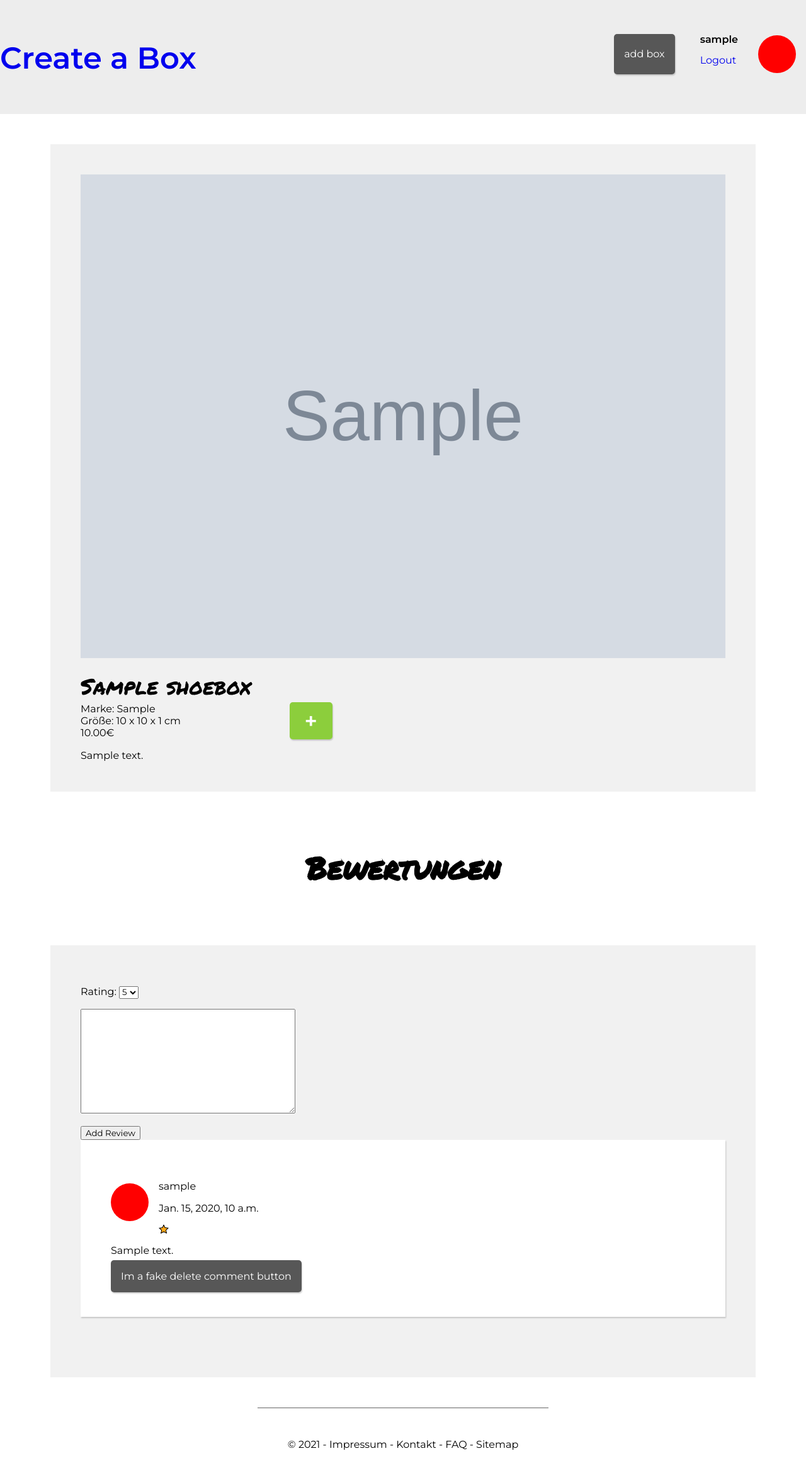
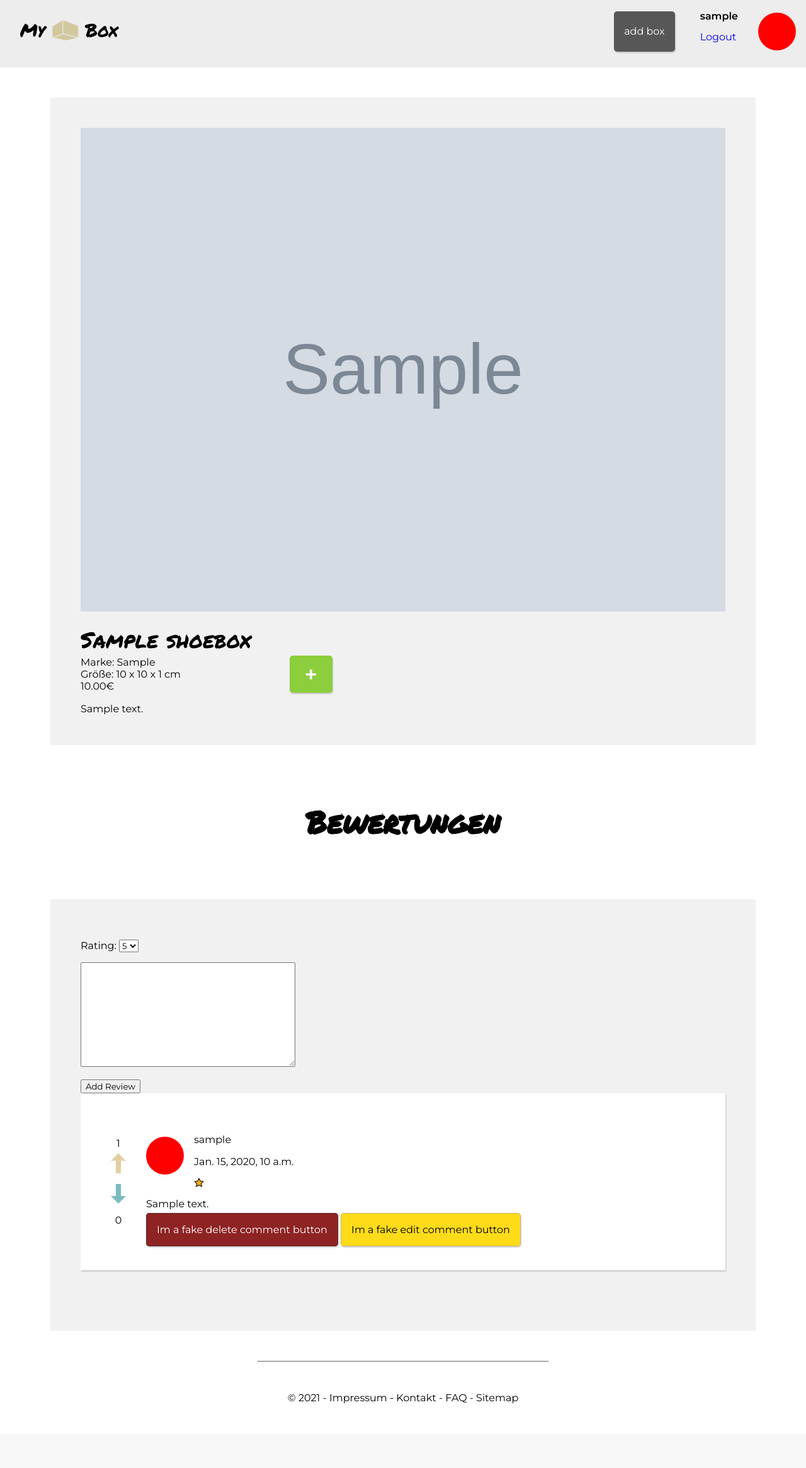
Before and after one commit to eg0re/webpyproject, a Django app: page /box/1/ in a window 1280 px wide. Shown: the top 2331 px of the page at 63% size. After the commit the page ends 2229 px from the top, so only its background shows below. Run offline with Django 3.2, Linux system fonts and the light colour scheme; a user stored in the database is signed in; tables that the repository leaves empty hold one stand-in row (values such as "Sample post"); grey boxes marked "Sample" are stand-in pictures.

Commit message:
added basic voting for comments. some styling stuff. more fake buttons that need functionality that depend on user permissions..

```diff
--- a/Shoebox/models.py
+++ b/Shoebox/models.py
@@ -67,7 +67,6 @@ class Shoebox(models.Model):
                + str(self.height) + " Length: " + str(self.length)
 
 
-# TODO: don't allow multiple reviews from the same user
 class Comment(models.Model):
     RATINGS = [
         (1, 1),
@@ -95,6 +94,30 @@ class Comment(models.Model):
         else:
             return self.text
 
+    def get_upvotes(self):
+        upvotes = Vote.objects.filter(up_or_down='U')
+        return upvotes
+
+    def get_upvotes_count(self):
+        return len(self.get_upvotes())
+
+    def get_downvotes(self):
+        downvotes = Vote.objects.filter(up_or_down='D',
+                                        comment=self)
+        return downvotes
+
+    def get_downvotes_count(self):
+        return len(self.get_downvotes())
+
+    def vote(self, user, up_or_down):
+        U_or_D = 'U'
+        if up_or_down == 'down':
+            U_or_D = 'D'
+        vote = Vote.objects.create(up_or_down=U_or_D,
+                                   user=user,
+                                   comment=self
+                                   )
+
     def __str__(self):
         return self.get_comment_prefix() + ' (' + self.user.username + ')'
 
@@ -113,7 +136,7 @@ class Vote(models.Model):
                                   )
     timestamp = models.DateTimeField(auto_now_add=True)
     user = models.ForeignKey(User, on_delete=models.CASCADE)
-    book = models.ForeignKey(Shoebox, on_delete=models.CASCADE)
+    comment = models.ForeignKey(Comment, on_delete=models.CASCADE)
 
     def __str__(self):
-        return self.up_or_down + ' on ' + self.book.title + ' by ' + self.user.username
+        return self.up_or_down + ' on ' + self.comment.name + ' by ' + self.user.username
--- a/Shoebox/templates/box-detail.html
+++ b/Shoebox/templates/box-detail.html
@@ -1,11 +1,11 @@
 {% extends 'base.html' %}
-{%  load static %}
+{% load static %}
 
 {% block css %}
     <link rel="stylesheet" type="text/css" href="{% static 'css/style.css' %}">
 {% endblock %}
 
-{%  block title %}{{ specific_shoebox.name }}{% endblock %}
+{% block title %}{{ specific_shoebox.name }}{% endblock %}
 
 {% block header-title %}Create a Box{% endblock %}
 
@@ -17,7 +17,9 @@
             <div class="article-details-wrapper">
                 <div>
                     <div>Marke: {{ specific_shoebox.brand }}</div>
-                    <div>Größe: {{ specific_shoebox.width }} x {{ specific_shoebox.height }} x {{ specific_shoebox.length }} cm</div>
+                    <div>Größe: {{ specific_shoebox.width }} x {{ specific_shoebox.height }}
+                        x {{ specific_shoebox.length }} cm
+                    </div>
                     <div class="article-price-detail">{{ specific_shoebox.price }}€</div>
                 </div>
                 <div>
@@ -38,15 +40,27 @@
         </form>
 
         {% if messages %}
-            <ul class="messages">
+            <ul class="messages notice">
                 {% for message in messages %}
                     <li{% if message.tags %} class="{{ message.tags }}"{% endif %}>{{ message }}</li>
                 {% endfor %}
             </ul>
         {% endif %}
 
-        {% for comment in comments_specific_shoebox  %}
+        {% for comment in comments_specific_shoebox %}
             <article class="review">
+                <aside class="votes">
+                    <span>{{ upvotes }}</span>
+                    <a href="{% url 'comment-vote' comment.id 'up' %}">
+                        <img src="{% static '../media/misc/upvote.png' %}" alt="upvote" class="upvote arrow">
+                    </a>
+                    <a href="{% url 'comment-vote' comment.id 'down' %}">
+                        <img src="{% static '../media/misc/downvote.png' %}" alt="downvote" class="downvote arrow">
+                    </a>
+                    <span>{{ downvotes }}</span>
+                </aside>
+
+                <div>
                     <div class="reviewer-info">
                         <!-- TODO: implement user avatar -->
                         <div class="avatar-small"></div>
@@ -61,14 +75,15 @@
                                 {% endwith %}
                             </div>
                         </div>
-
                     </div>
                     <p>{{ comment.text }}</p>
 
                     <!-- TODO: make real comment remove button and not just a ph -->
                     {% if user.is_authenticated %}
-                            <a class="btn" href="{% url 'box-create' %}">Im a fake delete comment button</a>
+                        <a class="alert btn " href="{% url 'box-create' %}">Im a fake delete comment button</a>
+                        <a class="notice btn" href="{% url 'box-create' %}">Im a fake edit comment button</a>
                     {% endif %}
+                </div>
             </article>
         {% endfor %}
 
--- a/Shoebox/urls.py
+++ b/Shoebox/urls.py
@@ -3,7 +3,8 @@ from . import views
 
 urlpatterns = [
     path('', views.ShoeboxListView.as_view(), name='box-list'),
-    path('box/<int:pk>/', views.shoebox_detail, name='box-detail'),
+    path('box/<int:bpk>/', views.shoebox_detail, name='box-detail'),
     path('add/', views.ShoeboxCreateView.as_view(), name="box-create"),
+    path('<int:pk>/<str:up_or_down>/', views.vote, name='comment-vote'),
     path('box/<int:pk>/delete/', views.ShoeboxDeleteView.as_view(), name='box-delete'),
 ]
--- a/Shoebox/views.py
+++ b/Shoebox/views.py
@@ -1,5 +1,5 @@
 from django.contrib import messages
-from django.shortcuts import render
+from django.shortcuts import render, redirect, get_object_or_404
 from django.urls import reverse_lazy
 from django.views.generic import CreateView, DetailView, ListView, DeleteView
 from .forms import ShoeboxForm, CommentForm
@@ -19,7 +19,7 @@ class ShoeboxDetailView(DetailView):
 
 
 def shoebox_detail(request, **kwargs):
-    box_id = kwargs['pk']
+    box_id = kwargs['bpk']
     shoebox = Shoebox.objects.get(id=box_id)
 
     if request.method == 'POST':
@@ -35,11 +35,13 @@ def shoebox_detail(request, **kwargs):
         else:
             print(form.errors)
 
-    comments = Comment.objects.filter(shoebox=shoebox)
+    comments = Comment.objects.filter(shoebox_id=box_id)
+    comment = get_object_or_404(Comment, shoebox_id=box_id, )
+
     context = {'specific_shoebox': shoebox,
                'comments_specific_shoebox': comments,
-               #               'upvotes': shoebox.get_upvotes_count(),
-               #               'downvotes': shoebox.get_downvotes_count(),
+               'upvotes': comment.get_upvotes_count(),
+               'downvotes': comment.get_downvotes_count(),
                'comment_form': CommentForm}
 
     return render(request, 'box-detail.html', context)
@@ -60,3 +62,10 @@ class ShoeboxDeleteView(DeleteView):
     model = Shoebox
     template_name = 'box-delete-confirm.html'
     success_url = "/"
+
+
+def vote(request, pk: str, up_or_down: str):
+    comment = Comment.objects.get(id=int(pk))
+    user = request.user
+    comment.vote(user, up_or_down)
+    return redirect('box-detail', bpk=comment.shoebox_id)
--- a/static/css/style.css
+++ b/static/css/style.css
@@ -30,6 +30,7 @@ header {
     padding: 1rem;
     display: flex;
     justify-content: space-between;
+    align-items: center;
 }
 
 footer {
@@ -37,12 +38,18 @@ footer {
     padding: 3rem;
 }
 
+.logo {
+    height: 2rem;
+}
+
+.logo-wrapper {
+    padding-left: 2rem;
+}
+
 .messages {
     text-decoration: none;
     list-style: none;
     padding: 1rem;
-    background: #ffdb1a;
-    border: 1px solid #ccb274;
 }
 
 .article-wrapper {
@@ -139,6 +146,17 @@ footer {
     box-shadow: #0000002e 1px 2px 2px 0px;
 }
 
+.alert {
+    background: #8e2323;
+    border: 1px solid #5e2929;
+}
+
+.notice {
+    background: #ffdb1a;
+    border: 1px solid #ccb274;
+    color: black;
+}
+
 .detail-article-image {
     width: 100%;
 }
@@ -186,6 +204,28 @@ footer {
     background: white;
     margin-bottom: 3rem;
     box-shadow: #0000002e 1px 2px 2px 0px;
+    display: flex;
+    flex-direction: row;
+}
+
+.votes {
+    padding: 1rem 2rem 1rem 0rem;
+    display: flex;
+    flex-direction: column;
+    justify-content: space-evenly;
+    align-items: center;
+}
+
+.arrow {
+    width: 1.5rem;
+}
+
+.upvote {
+
+}
+
+.downvote {
+
 }
 
 .stars {
--- a/templates/base.html
+++ b/templates/base.html
@@ -10,7 +10,7 @@
 </head>
 <body>
     <header>
-        <h2><a href="/">{% block header-title %}Header title{% endblock %}</a></h2>
+        <a href="/" class="logo-wrapper"><img src="/media/misc/logo.png" class="logo"></a>
 
         {% if user.is_authenticated %}
             {% block logged_in_content_header %}
@@ -30,6 +30,7 @@
         {% endif %}
     </header>
     {% block content %}Base Block{% endblock %}
+
 </body>
 <footer>
     &copy; 2021 - Impressum - Kontakt - FAQ - Sitemap
```
Also changed, not shown: Shoebox/templates/comment-edit.html (added, +8 -0 lines), Shoebox/migrations/0007_auto_20210712_2125.py (added), Shoebox/migrations/0008_rename_box_vote_comment.py (added), Shoebox/migrations/0009_alter_vote_comment.py (added), media/misc/downvote.png (added), media/misc/logo.png (added), media/misc/upvote.png (added). Lines whose indentation alone changed are shown as unchanged.
